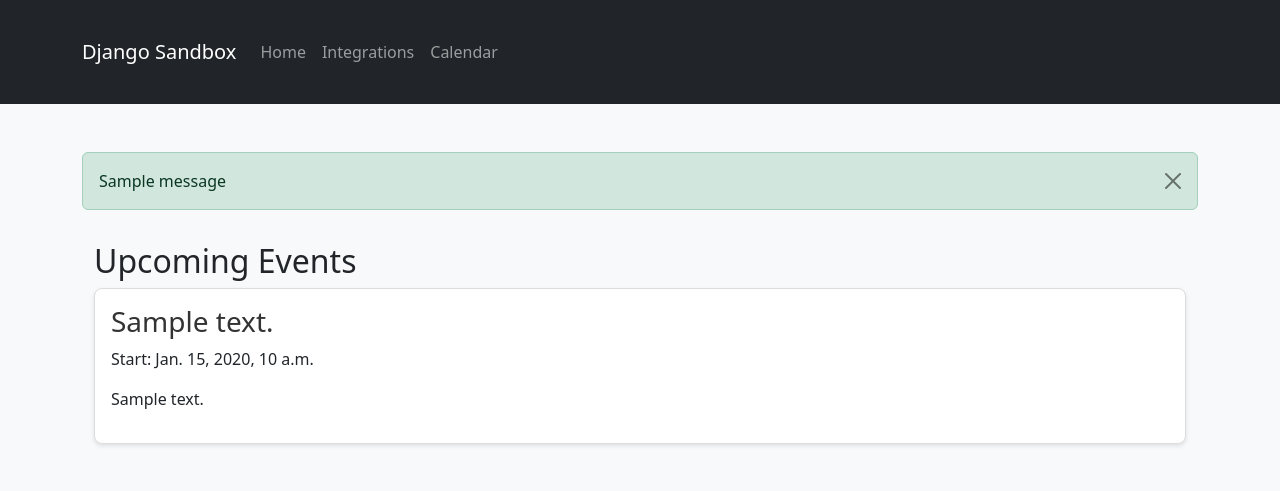
After one commit to nicomiguelino/django-sandbox, a Django app: template core/templates/core/calendar.html in a window 1280 px wide. The commit adds this page. Shown: the top 491 px of the page. Run offline with Django 5.2, Linux system fonts and the light colour scheme; the template is opened without the code that fills it: most values are stand-ins (such as "Sample title", 1, 10 or a date in 2020); one stand-in notice (Sample message) is shown.

Commit message:
feat: add support for google calendar

```diff
--- /dev/null
+++ b/core/templates/core/calendar.html
@@ -0,0 +1,20 @@
+{% extends 'base.html' %}
+
+{% block content %}
+<div class="container">
+    <h2>Upcoming Events</h2>
+    <div class="events-list">
+        {% for event in events %}
+            <div class="event-card">
+                <h3>{{ event.summary }}</h3>
+                <p>Start: {{ event.start.dateTime|default:event.start.date }}</p>
+                {% if event.description %}
+                    <p>{{ event.description }}</p>
+                {% endif %}
+            </div>
+        {% empty %}
+            <p>No upcoming events found.</p>
+        {% endfor %}
+    </div>
+</div>
+{% endblock %}
--- a/core/urls.py
+++ b/core/urls.py
@@ -9,4 +9,5 @@ urlpatterns = [
     path('google/init/', views.google_oauth_init, name='google_oauth_init'),
     path('google/callback/', views.google_oauth_callback, name='google_oauth_callback'),
     path('google/disconnect/', views.disconnect_google, name='disconnect_google'),
+    path('calendar/', views.calendar_view, name='calendar'),
 ]
--- a/django_sandbox/settings.py
+++ b/django_sandbox/settings.py
@@ -57,7 +57,7 @@ ROOT_URLCONF = 'django_sandbox.urls'
 TEMPLATES = [
     {
         'BACKEND': 'django.template.backends.django.DjangoTemplates',
-        'DIRS': [],
+        'DIRS': [os.path.join(BASE_DIR, 'templates')],
         'APP_DIRS': True,
         'OPTIONS': {
             'context_processors': [
--- /dev/null
+++ b/templates/base.html
@@ -0,0 +1,75 @@
+<!DOCTYPE html>
+<html lang="en">
+<head>
+    <meta charset="UTF-8">
+    <meta name="viewport" content="width=device-width, initial-scale=1.0">
+    <title>{% block title %}Django Sandbox{% endblock %}</title>
+
+    <!-- Bootstrap CSS -->
+    <link href="https://cdn.jsdelivr.net/npm/bootstrap@5.3.0/dist/css/bootstrap.min.css" rel="stylesheet">
+
+    <!-- Custom CSS -->
+    <style>
+        .navbar {
+            padding: 1rem;
+            margin-bottom: 2rem;
+        }
+        .container {
+            padding-top: 1rem;
+            padding-bottom: 1rem;
+        }
+        .event-card {
+            border: 1px solid #ddd;
+            border-radius: 8px;
+            padding: 1rem;
+            margin-bottom: 1rem;
+            background-color: #fff;
+            box-shadow: 0 2px 4px rgba(0,0,0,0.1);
+        }
+        .event-card h3 {
+            margin-top: 0;
+            color: #333;
+        }
+    </style>
+</head>
+<body class="bg-light">
+    <nav class="navbar navbar-expand-lg navbar-dark bg-dark">
+        <div class="container">
+            <a class="navbar-brand" href="{% url 'core:index' %}">Django Sandbox</a>
+            <button class="navbar-toggler" type="button" data-bs-toggle="collapse" data-bs-target="#navbarNav">
+                <span class="navbar-toggler-icon"></span>
+            </button>
+            <div class="collapse navbar-collapse" id="navbarNav">
+                <ul class="navbar-nav">
+                    <li class="nav-item">
+                        <a class="nav-link" href="{% url 'core:index' %}">Home</a>
+                    </li>
+                    <li class="nav-item">
+                        <a class="nav-link" href="{% url 'core:integrations' %}">Integrations</a>
+                    </li>
+                    <li class="nav-item">
+                        <a class="nav-link" href="{% url 'core:calendar' %}">Calendar</a>
+                    </li>
+                </ul>
+            </div>
+        </div>
+    </nav>
+
+    <main class="container">
+        {% if messages %}
+            {% for message in messages %}
+                <div class="alert alert-{{ message.tags }} alert-dismissible fade show">
+                    {{ message }}
+                    <button type="button" class="btn-close" data-bs-dismiss="alert"></button>
+                </div>
+            {% endfor %}
+        {% endif %}
+
+        {% block content %}
+        {% endblock %}
+    </main>
+
+    <!-- Bootstrap JS -->
+    <script src="https://cdn.jsdelivr.net/npm/bootstrap@5.3.0/dist/js/bootstrap.bundle.min.js"></script>
+</body>
+</html>
```
Also changed, not shown: core/google_calendar.py (added, +32 -0 lines), core/templates/core/index.html (+10 -1 lines), core/templates/core/integrations.html (+9 -0 lines), core/views.py (+10 -1 lines), 1 other file.
